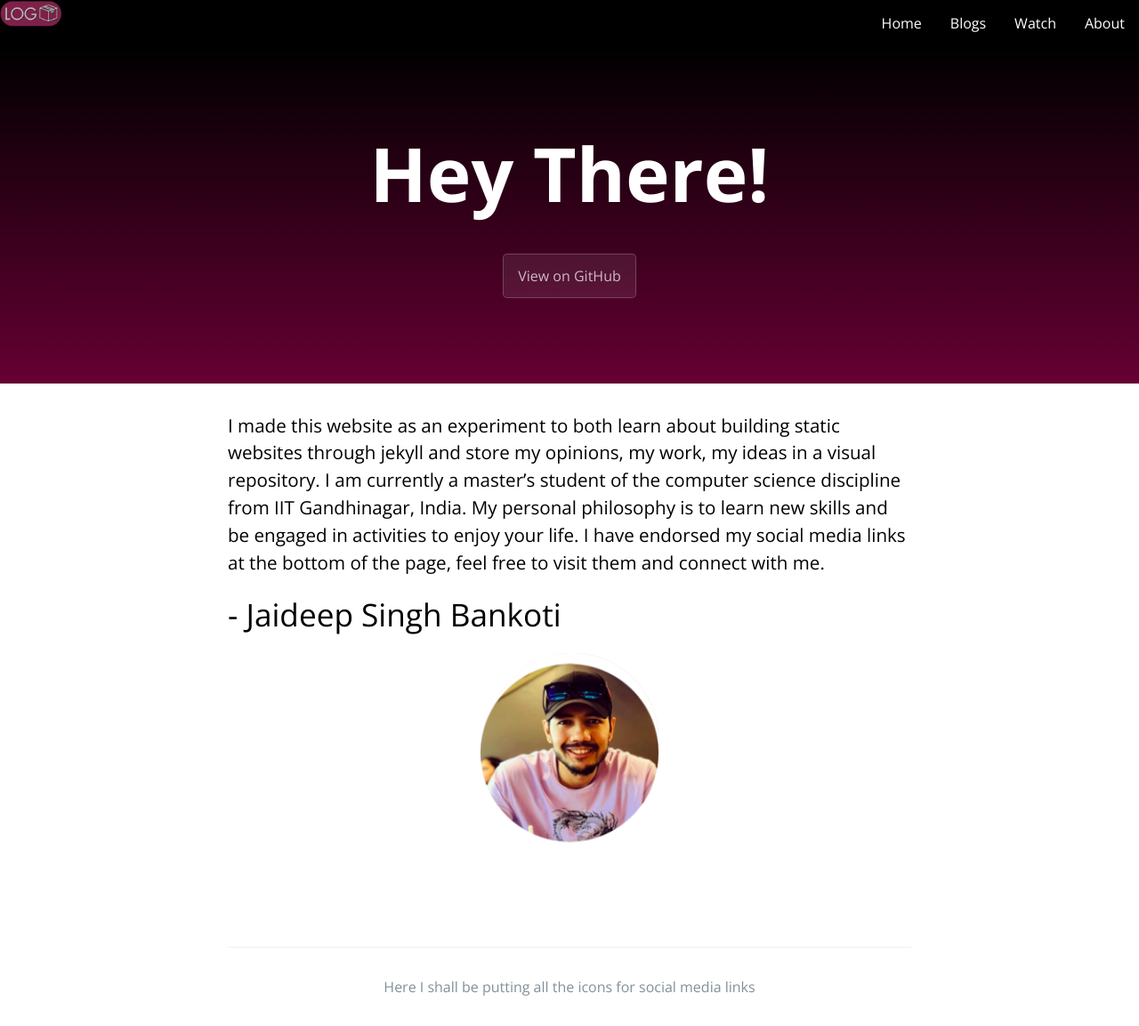
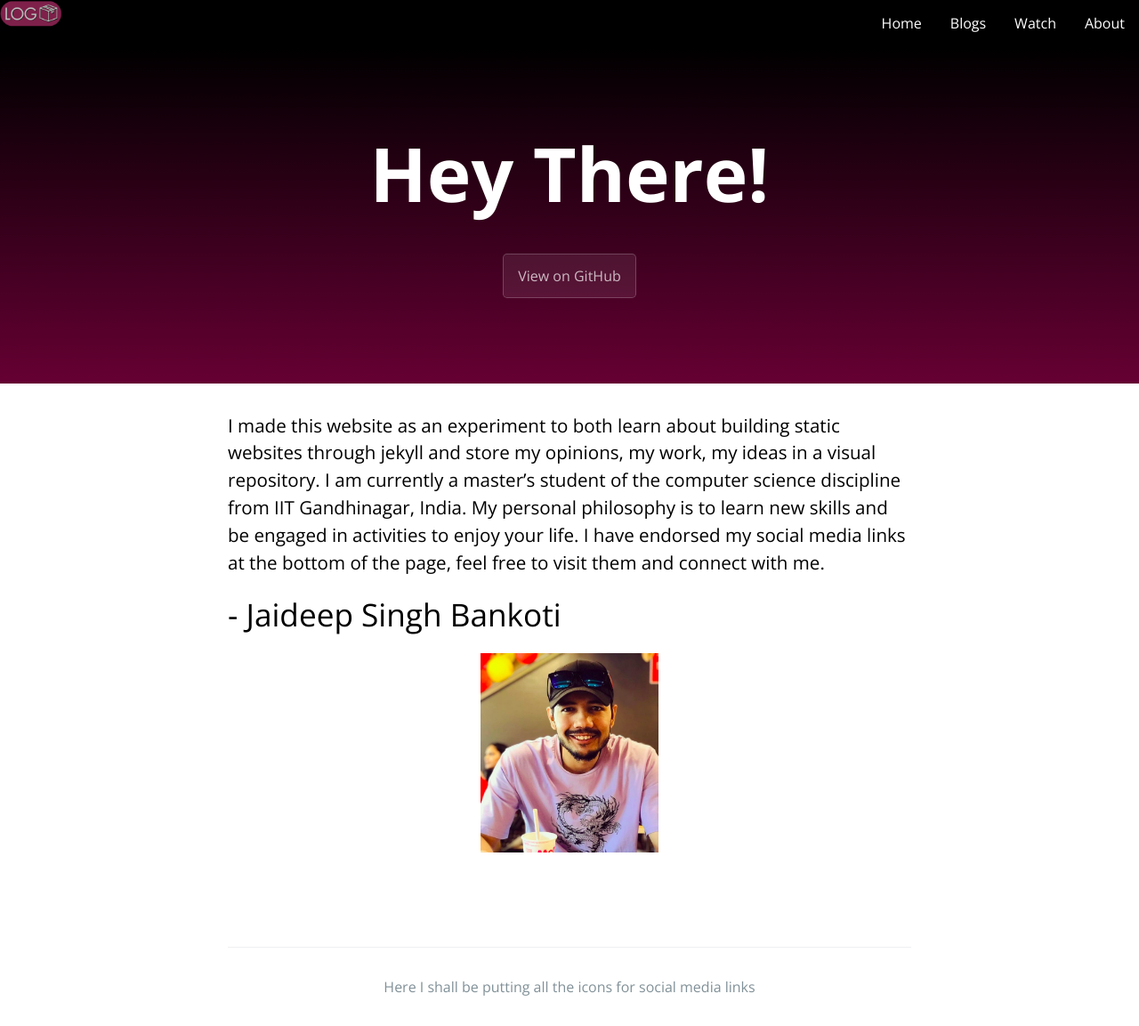
Before and after one commit to jaideepbankoti/logbox, a Jekyll site: the page built from about.markdown, in a window 1280 px wide. Shown: the whole page at 89% size. Built offline with Jekyll 4.4.1, drawn with Linux system fonts in a browser that asks for light colours.

Commit message:
Update about.markdown

```diff
--- a/about.markdown
+++ b/about.markdown
@@ -8,5 +8,5 @@
 ### I made this website as an experiment to both learn about building static websites through jekyll and store my opinions, my work, my ideas in a visual repository. I am currently a master's student of the computer science discipline from IIT Gandhinagar, India. My personal philosophy is to learn new skills and be engaged in activities to enjoy your life. I have endorsed my social media links at the bottom of the page, feel free to visit them and connect with me.
 # - Jaideep Singh Bankoti
 <p align="center">
-<img src="https://github.com/jaideepbankoti/logbox/blob/gh-pages/assets/img/JDprofr.png" width="200px">
+<img src="https://github.com/jaideepbankoti/logbox/blob/gh-pages/assets/img/JDprof.png" width="200px">
 </p>
```
